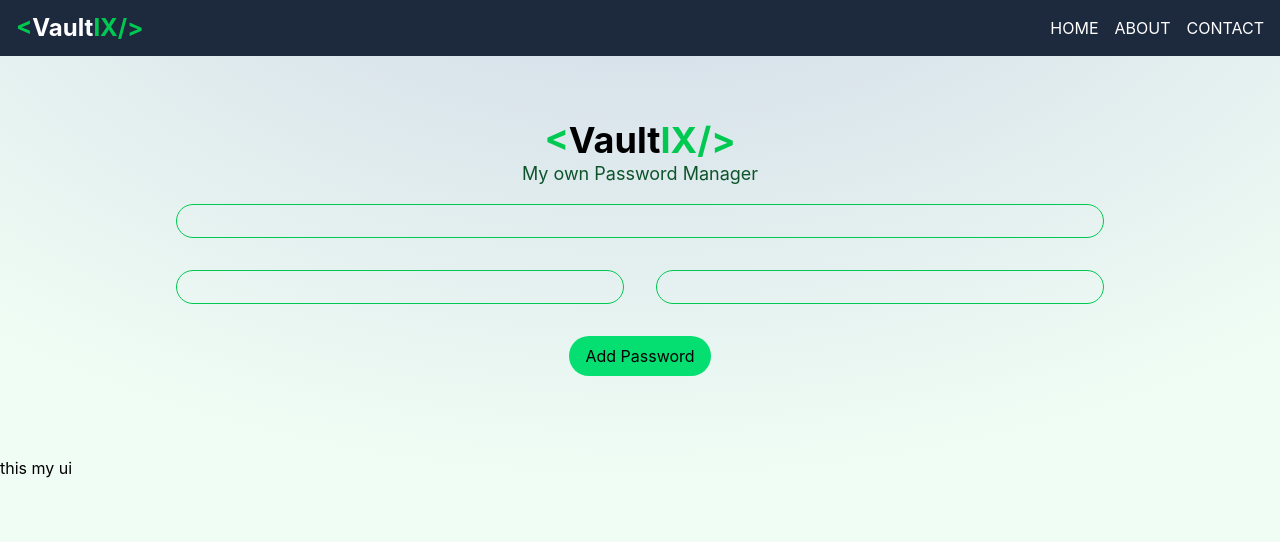
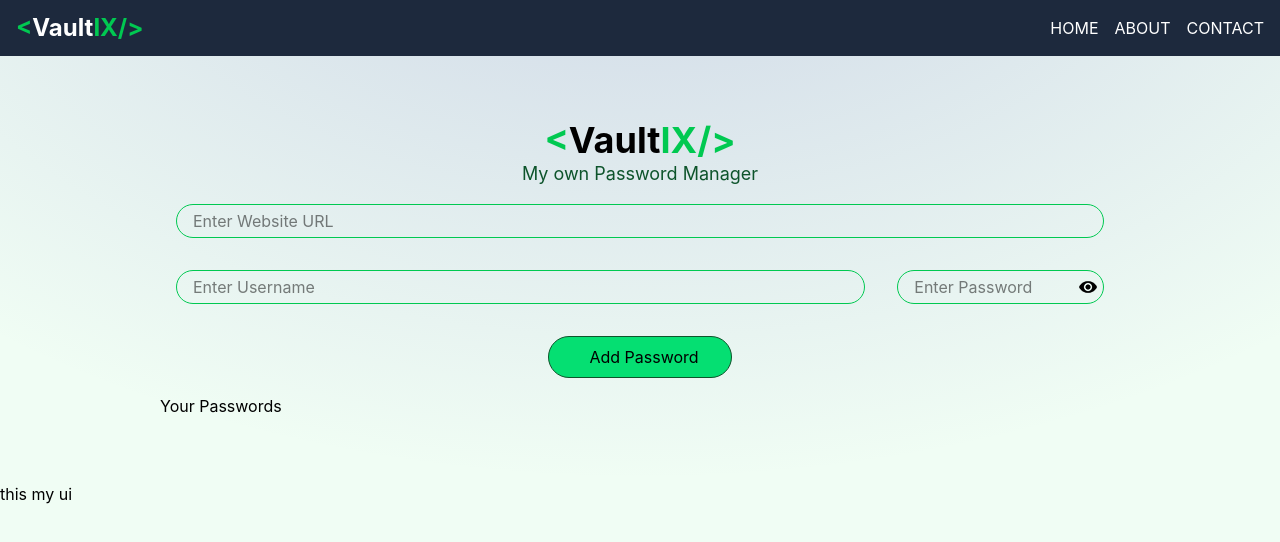
Before and after one commit to OmbeingGeek/Vaultix, a React (Vite) app: page / in a window 1280 px wide. Shown: the top 542 px of the page. Built offline with nearby package versions, Linux system fonts and the light colour scheme; some icons are missing.

Commit message:
Implement password management features with local storage support and toggle visibility

```diff
--- a/src/components/Manager.jsx
+++ b/src/components/Manager.jsx
@@ -1,13 +1,45 @@
 import React from 'react'
+import { useRef, useState , useEffect} from 'react';
 
 const Manager = () => {
+    const ref = useRef()
+    const [form, setform] = useState({site: "", username: "", password: ""})
+    const [passwordArray, setPasswordArray] = useState([]);
+
+    useEffect(() => {
+        let passwords = localStorage.getItem("passwords");
+        if(passwords){
+            setPasswordArray(JSON.parse(passwords))
+        }
+    },[])
+
+    const showPassword = () =>{
+        alert("show the password");
+        if(ref.current.src.includes("eyecross.png")){
+            ref.current.src = "../icons/eye.png";
+        }
+        else{
+            ref.current.src = "../icons/eyecross.png";
+        }
+    }
+
+    const savePassword = () =>{
+        setPasswordArray([...passwordArray,form])
+        localStorage.setItem("passwords",JSON.stringify([...passwordArray,form]))
+        console.log([...passwordArray,form]);
+
+    }
+
+    const handleChange = (e) =>{
+        setform({...form, [e.target.name]: e.target.value})
+    }
     return (
         <>
             {/* background code copied from bg.ibelick.com */}
-            <div class="absolute top-0 z-[-2] h-screen w-screen bg-green-50 bg-[radial-gradient(ellipse_80%_80%_at_50%_-20%,rgba(120,119,198,0.3),rgba(255,255,255,0))]"></div>
+            <div className="absolute top-0 z-[-2] h-screen w-screen bg-green-50 bg-[radial-gradient(ellipse_80%_80%_at_50%_-20%,rgba(120,119,198,0.3),rgba(255,255,255,0))]"></div>
 
             <div className="mycontainer">
-                <h1 className='text-4xl text font-bold text-center'>
+                <h1 className='text-4xl font-bold text-center'>
                     <span className="text-green-500">&lt;</span>
                     <span>Vault</span>
                     <span className="text-green-500">IX/&gt;</span>
@@ -16,18 +48,33 @@ const Manager = () => {
 
 
                 <div className="text-black flex flex-col p-4 gap-8 items-center">
-                    <input className="rounded-full border border-green-500 w-full p-4 py-1" type="text" name='' id='' />
+                    <input value={form.site} onChange={handleChange} placeholder='Enter Website URL' className="rounded-full border border-green-500 w-full p-4 py-1" type="text" name='site' id='' />
+
                     <div className="flex w-full justify-between gap-8">
-                        <input className="rounded-full border border-green-500 w-full p-4 py-1" type="text" name='' id='' />
-                        <input className="rounded-full border border-green-500 w-full p-4 py-1" type="text" name='' id='' />
+                        <input value={form.username} onChange={handleChange} placeholder='Enter Username' className="rounded-full border border-green-500 w-full p-4 py-1" type="text" name='username' id='' />
+
+                        <div className="relative">
+
+                        <input value={form.password} onChange={handleChange} placeholder='Enter Password' className="rounded-full border border-green-500 w-full p-4 py-1" type="text" name='password' id='' />
+                        <span className="absolute right-[3px] top-[4px] cursor-pointer" onClick={showPassword}>
+                            <img ref={ref} width={26} src="../icons/eye.png" alt="eye" className="p-1" />
+                        </span>
+                        </div>
                     </div>
 
-                    <button className='flex justify-center items-center bg-green-400 hover:bg-green-300 rounded-full px-4 py-2 w-fit'>
+                    <button onClick={savePassword} className='flex justify-center items-center gap-2 bg-green-400 hover:bg-green-300 rounded-full px-8 py-2 w-fit border border-green-900'>
                         <lord-icon
                         src="https://cdn.lordicon.com/jgnvfzqg.json"
                         trigger="hover">
                     </lord-icon>
                         Add Password</button>
+                </div>
+
+                <div className="passwords">
+                    <h2>Your Passwords</h2>
+                    <table>
+
+                    </table>
                 </div>
             </div>
 
```
Also changed, not shown: public/icons/eye.png (added), public/icons/eyecross.png (added).
